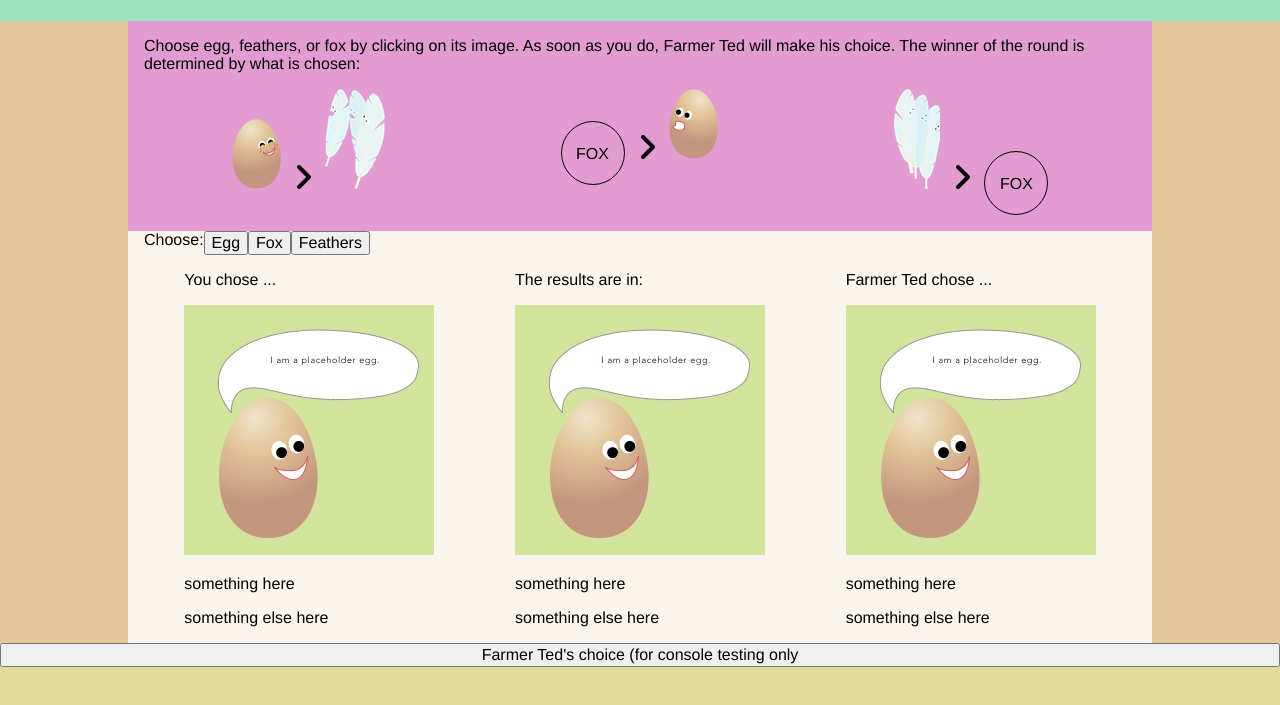
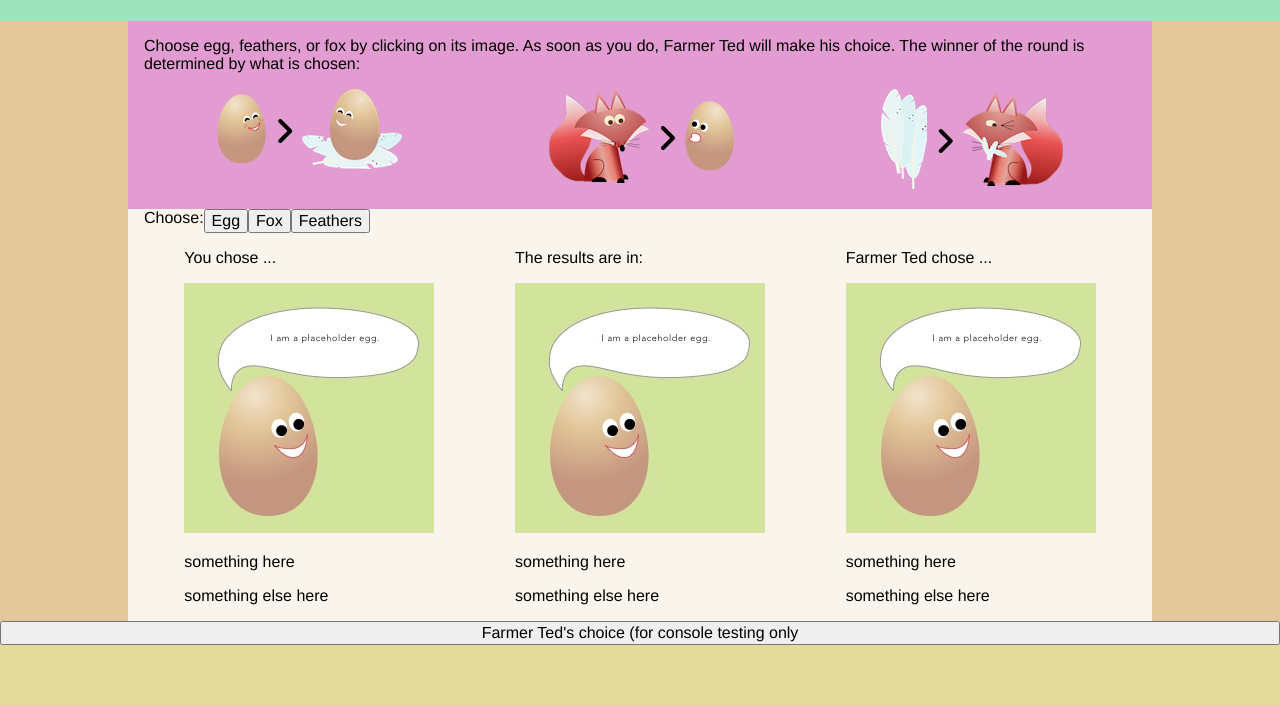
Before and after one commit to ihatetoast/eggbeakfeathers, a plain HTML site: page index.html in a window 1280 px wide. Shown: the part 85-790 px from the top of the page. Drawn offline with nearby package versions, Linux system fonts and the light colour scheme; a web font is replaced by a local one.

Commit message:
finished pics for rules section

```diff
--- a/index.html
+++ b/index.html
@@ -16,16 +16,16 @@
 					<li>
 						<div class="liRulesIcons"><img src="./assets/small_egg_smile.png" alt="brown egg smiling"></div>
 						<i class="fa fa-angle-right fa-2x" aria-hidden="true"></i>
-						<div class="liRulesIcons"><img src="./assets/feathers_fear.png" alt="three blue feathers looking scared"></div>
+						<div class="liRulesIcons"><img src="./assets/egg-feathers.png" alt="three blue feathers looking scared"></div>
 					</li>
 					<li>
-						<div class="liRulesIcon">FOX</div>
+						<div class="liRulesIcons"><img src="./assets/fox_hungry.png" alt="fox licking lips"></div>
 						<i class="fa fa-angle-right fa-2x" aria-hidden="true"></i>
 						<div class="liRulesIcons"><img src="./assets/small_egg_fear.png" alt="brown egg looking scared"></div></li>
 					<li>
 						<div class="liRulesIcons"><img src="./assets/feathers_smile.png" alt="three blue feathers smiling"></div>
 						<i class="fa fa-angle-right fa-2x" aria-hidden="true"></i>
-						<div class="liRulesIcon">FOX</div></li>
+						<div class="liRulesIcons"><img src="./assets/fox_sneeze.png" alt="fox with feathers in nose about to sneeze"></div></li>
 				</ul>
 			</div>
 			<div class="choiceRowFlexCont">
--- a/style.css
+++ b/style.css
@@ -58,9 +58,12 @@ ul{
 	display: flex;
 	justify-content: space-around;
 	flex-wrap: wrap;
+	align-items: flex-start;
 }
 li {
-	display: inline;
+	display: flex;
+	align-items: center;
+
 }
 .fa-angle-right {
 	margin: 0.25em;
```
Also changed, not shown: assets/egg-feathers.png (added), assets/fox_hungry.png (added), assets/fox_sneeze.png (added).
